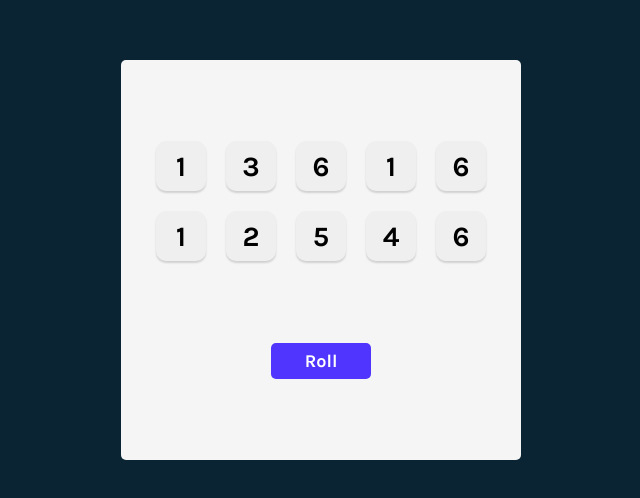
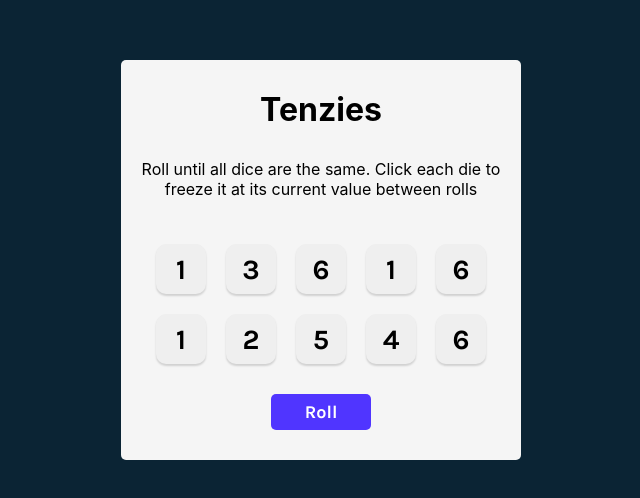
Before and after one commit to Anri20/Tenzies-React, a React (Vite) app in the folder tenzies/: page / in a window 1280 px wide. Shown: the part 140-638 px from the top of the page, without its empty margins (319-959 px from the left). Built offline with nearby package versions, Linux system fonts and the light colour scheme.

Commit message:
Refactor Project & Style

```diff
--- a/tenzies/index.html
+++ b/tenzies/index.html
@@ -1,12 +1,16 @@
 <html>
+
 <head>
     <link rel="preconnect" href="https://fonts.googleapis.com">
     <link rel="preconnect" href="https://fonts.gstatic.com" crossorigin>
-        <link href="https://fonts.googleapis.com/css2?family=Karla:ital,wght@0,200..800;1,200..800&display=swap" rel="stylesheet">
+    <link href="https://fonts.googleapis.com/css2?family=Karla:ital,wght@0,200..800;1,200..800&display=swap"
+        rel="stylesheet">
     <link rel="stylesheet" href="./src/index.css">
 </head>
+
 <body>
     <div id="root"></div>
     <script src="./src/index.jsx" type="module"></script>
 </body>
+
 </html>
--- a/tenzies/src/App.jsx
+++ b/tenzies/src/App.jsx
@@ -41,6 +41,8 @@
 
     return (
         <main>
+            <h1 className="title">Tenzies</h1>
+            <p className="instructions">Roll until all dice are the same. Click each die to freeze it at its current value between rolls</p>
             <div className="dice-container">
                 {allDice}
             </div>
--- a/tenzies/src/index.css
+++ b/tenzies/src/index.css
@@ -26,7 +26,7 @@
     max-width: 400px;
 }
 
-#root main {
+main {
     background-color: #F5F5F5;
     height: 100%;
     border-radius: 5px;
@@ -66,3 +66,14 @@
 .isHeld {
     background-color: #59E391;
 }
+
+.title {
+    margin: 0;
+}
+
+.instructions {
+    font-family: Inter, sans-serif;
+    font-weight: 400;
+    margin-top: 0;
+    text-align: center;
+}
```
Lines whose indentation alone changed are shown as unchanged.
